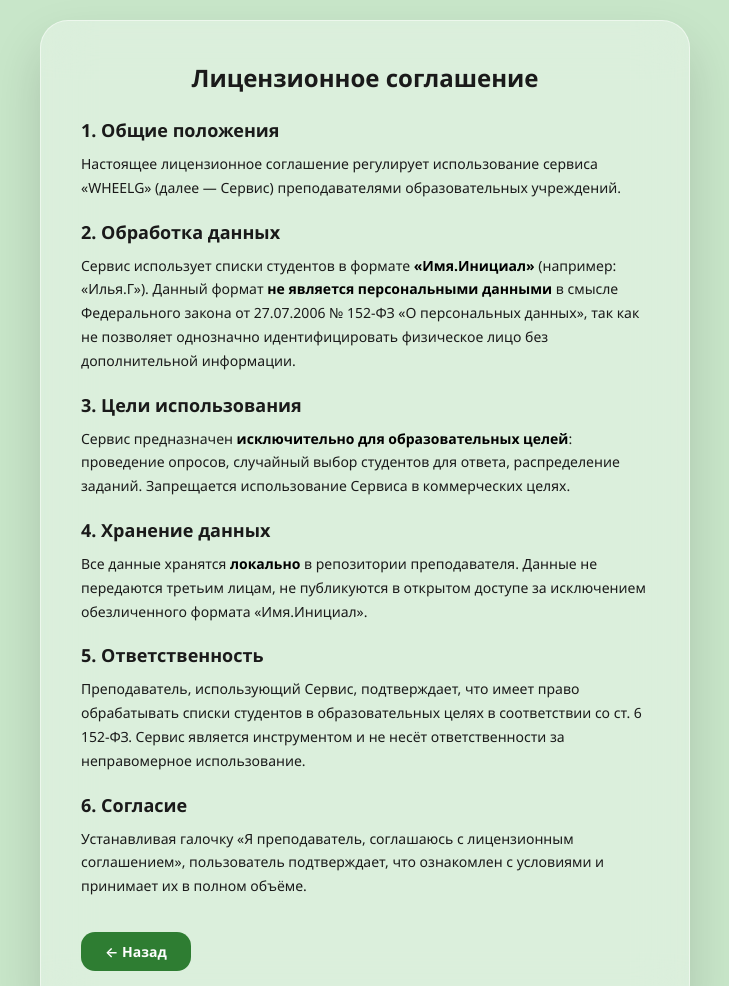
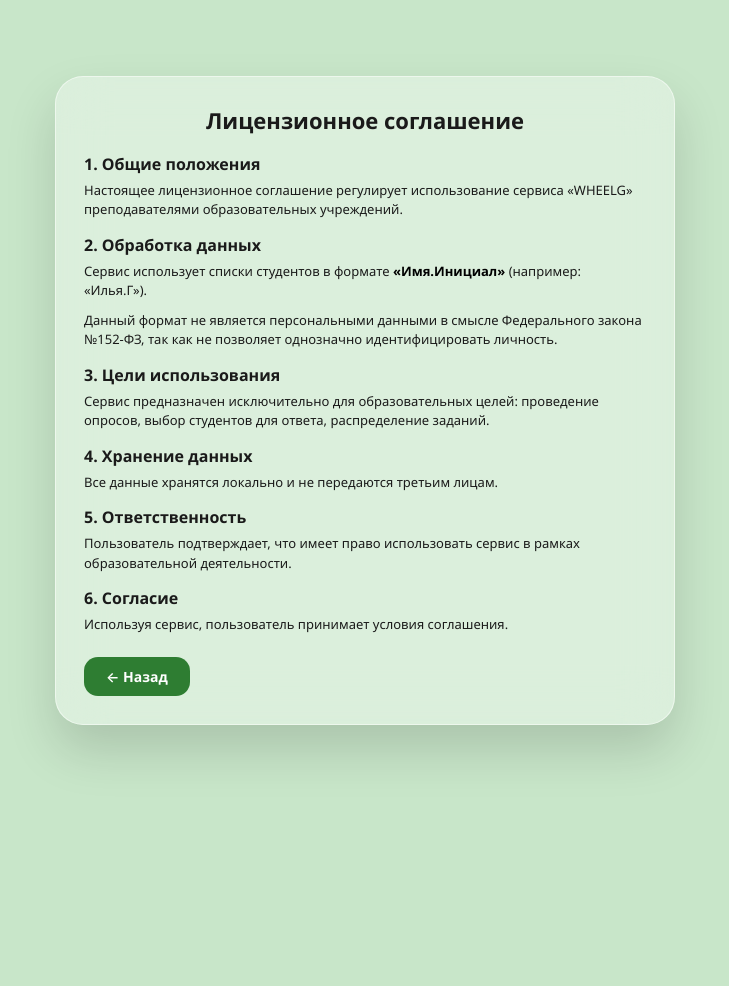
Before and after one commit to Ilyushkaa7/wheel_on_fortune, a plain HTML site: page legal.html in a window 1280 px wide. Shown: the top 986 px of the page, without its empty margins (275-1004 px from the left). After the commit the page ends 800 px from the top, so only its background shows below. Drawn offline with Linux system fonts and the light colour scheme.

Commit message:
fix github pages

```diff
--- a/legal.html
+++ b/legal.html
@@ -4,90 +4,183 @@
     <meta charset="UTF-8">
     <meta name="viewport" content="width=device-width, initial-scale=1.0">
     <title>Лицензионное соглашение</title>
+
     <link rel="stylesheet" href="css/main.css">
+
     <style>
+
+        html,
+        body {
+            height: 100%;
+            overflow: hidden;
+            margin: 0;
+        }
+
         body {
             display: flex;
             justify-content: center;
             align-items: center;
-            min-height: 100vh;
-            padding: 20px;
+
+            height: 100vh;
+
+            padding: 12px;
+
+            box-sizing: border-box;
         }
+
         .license-container {
+
             background: var(--glass-bg);
+
             backdrop-filter: blur(25px);
             -webkit-backdrop-filter: blur(25px);
+
             border: 1px solid var(--glass-border);
-            padding: 40px;
+
+            padding: 28px;
+
             border-radius: 28px;
-            max-width: 650px;
+
+            max-width: 620px;
             width: 100%;
+
             box-shadow: 0 25px 50px rgba(0,0,0,0.15);
         }
+
         .license-container h1 {
-            font-size: 24px;
+
+            font-size: 22px;
+
             font-weight: 700;
+
             color: #1a1a1a;
-            margin-bottom: 24px;
+
+            margin-bottom: 18px;
+
             text-align: center;
         }
+
         .license-container h2 {
-            font-size: 18px;
+
+            font-size: 16px;
+
             font-weight: 700;
+
             color: #1a1a1a;
-            margin: 20px 0 10px;
+
+            margin: 14px 0 6px;
         }
+
         .license-container p {
-            font-size: 14px;
-            line-height: 1.7;
+
+            font-size: 13px;
+
+            line-height: 1.5;
+
             color: #1a1a1a;
-            margin-bottom: 14px;
+
+            margin-bottom: 10px;
+
             font-weight: 500;
         }
+
         .license-container strong {
             font-weight: 700;
             color: #000;
         }
+
         .back-btn {
+
             display: inline-block;
-            margin-top: 20px;
-            padding: 10px 24px;
+
+            margin-top: 12px;
+
+            padding: 10px 22px;
+
             background: var(--accent);
+
             color: white;
+
             border-radius: 14px;
+
             text-decoration: none;
+
             font-weight: 600;
+
             font-size: 14px;
+
             transition: 0.2s;
         }
+
         .back-btn:hover {
             background: var(--accent-light);
         }
+
     </style>
 </head>
+
 <body>
+
 <div class="license-container">
+
     <h1>Лицензионное соглашение</h1>
 
     <h2>1. Общие положения</h2>
-        <p>Настоящее лицензионное соглашение регулирует использование сервиса «WHEELG» (далее — Сервис) преподавателями образовательных учреждений.</p>
+
+    <p>
+        Настоящее лицензионное соглашение регулирует использование сервиса «WHEELG»
+        преподавателями образовательных учреждений.
+    </p>
 
     <h2>2. Обработка данных</h2>
-        <p>Сервис использует списки студентов в формате <strong>«Имя.Инициал»</strong> (например: «Илья.Г»). Данный формат <strong>не является персональными данными</strong> в смысле Федерального закона от 27.07.2006 № 152-ФЗ «О персональных данных», так как не позволяет однозначно идентифицировать физическое лицо без дополнительной информации.</p>
+
+    <p>
+        Сервис использует списки студентов в формате
+        <strong>«Имя.Инициал»</strong>
+        (например: «Илья.Г»).
+    </p>
+
+    <p>
+        Данный формат не является персональными данными
+        в смысле Федерального закона №152-ФЗ,
+        так как не позволяет однозначно идентифицировать личность.
+    </p>
 
     <h2>3. Цели использования</h2>
-        <p>Сервис предназначен <strong>исключительно для образовательных целей</strong>: проведение опросов, случайный выбор студентов для ответа, распределение заданий. Запрещается использование Сервиса в коммерческих целях.</p>
+
+    <p>
+        Сервис предназначен исключительно для образовательных целей:
+        проведение опросов, выбор студентов для ответа,
+        распределение заданий.
+    </p>
 
     <h2>4. Хранение данных</h2>
-        <p>Все данные хранятся <strong>локально</strong> в репозитории преподавателя. Данные не передаются третьим лицам, не публикуются в открытом доступе за исключением обезличенного формата «Имя.Инициал».</p>
+
+    <p>
+        Все данные хранятся локально
+        и не передаются третьим лицам.
+    </p>
 
     <h2>5. Ответственность</h2>
-        <p>Преподаватель, использующий Сервис, подтверждает, что имеет право обрабатывать списки студентов в образовательных целях в соответствии со ст. 6 152-ФЗ. Сервис является инструментом и не несёт ответственности за неправомерное использование.</p>
+
+    <p>
+        Пользователь подтверждает,
+        что имеет право использовать сервис
+        в рамках образовательной деятельности.
+    </p>
 
     <h2>6. Согласие</h2>
-        <p>Устанавливая галочку «Я преподаватель, соглашаюсь с лицензионным соглашением», пользователь подтверждает, что ознакомлен с условиями и принимает их в полном объёме.</p>
 
-        <a href="index.html" class="back-btn">← Назад</a>
+    <p>
+        Используя сервис,
+        пользователь принимает условия соглашения.
+    </p>
+
+    <a href="index.html" class="back-btn">
+        ← Назад
+    </a>
+
 </div>
+
 </body>
 </html>
```
Also changed, not shown: js/app.js (+231 -98 lines). Lines whose indentation alone changed are shown as unchanged.
